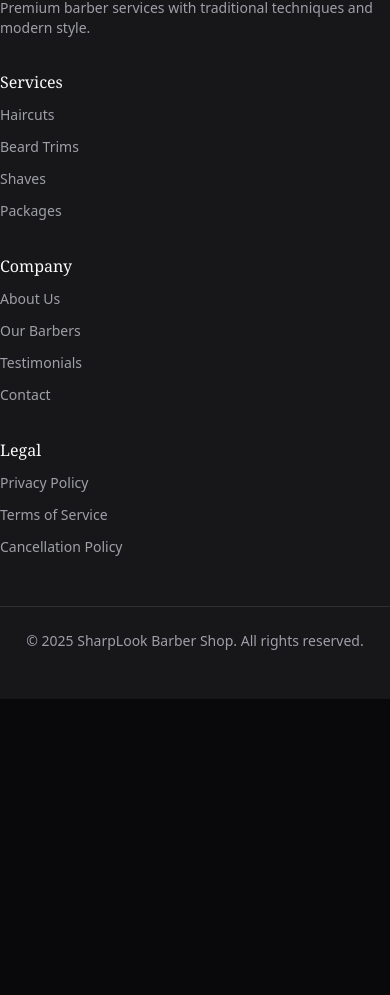
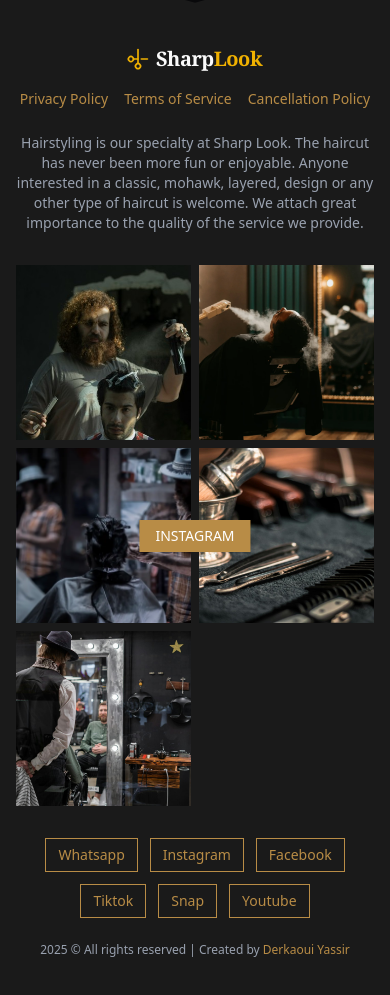
Before and after one commit to Derkaoui05/barber-shop, a Next.js app: page / in a window 390 px wide. Shown: the part 4938-5933 px from the top of the page. Before the commit the page ends 5637 px from the top, so only its background shows below. Built offline with nearby package versions, Linux system fonts and the light colour scheme.

Commit message:
finishing footer with his responsive design

```diff
--- a/src/components/shared/layouts/Footer.tsx
+++ b/src/components/shared/layouts/Footer.tsx
@@ -1,39 +1,124 @@
 import Link from "next/link";
 import { FOOTER_NAV } from "@/config/navigation";
 import { SITE_CONFIG } from "@/config/site";
+import Image from "next/image";
+import { Scissors } from "lucide-react";
+
+const SOCIAL_LINKS = [
+  { name: "Whatsapp", href: "https://whatsapp.com" },
+  { name: "Instagram", href: "https://instagram.com" },
+  { name: "Facebook", href: "https://facebook.com" },
+  { name: "Tiktok", href: "https://tiktok.com" },
+  { name: "Snap", href: "https://snapchat.com" },
+  { name: "Youtube", href: "https://youtube.com" },
+];
 
 export function Footer() {
   return (
-    <footer className="border-t bg-muted/50">
-      <div className="container py-12">
-        <div className="grid grid-cols-1 md:grid-cols-3 gap-8">
-          <div className="space-y-4">
-            <p className="text-sm text-muted-foreground">
-              Premium barber services with traditional techniques and modern style.
-            </p>
+    <footer className="bg-[#1a1a1a] py-16 relative" style={{
+      clipPath: "polygon(0 0, 50% 5%, 100% 0, 100% 100%, 0 100%)"
+    }}>
+      <div className="container mx-auto px-4 pt-8 md:pt-12">
+        {/* Logo */}
+        <div className="flex flex-col items-center text-center space-y-4 md:space-y-6 mb-8 md:mb-12">
+          <Link href="/" className="flex items-center gap-2 group">
+            <Scissors className="w-5 h-5 md:w-6 md:h-6 text-primary rotate-[-45deg] group-hover:rotate-[-30deg] transition-transform duration-300" />
+            <span className="text-xl md:text-2xl font-serif font-bold tracking-tight">
+              Sharp<span className="text-primary">Look</span>
+            </span>
+          </Link>
+
+          {/* Navigation */}
+          <nav className="flex flex-wrap justify-center gap-4 md:gap-8 text-[#B88C46] mb-6 md:mb-8">
+            {FOOTER_NAV.legal.map((item) => (
+              <Link
+                key={item.title}
+                href={item.href}
+                className="transition-colors hover:text-primary relative group text-sm md:text-base"
+              >
+                {item.title}
+                <span className="absolute -bottom-1 left-0 w-0 h-0.5 bg-primary transition-all duration-300 group-hover:w-full" />
+              </Link>
+            ))}
+          </nav>
+
+          {/* Description */}
+          <p className="text-gray-400 max-w-3xl text-center text-sm md:text-base">
+            Hairstyling is our specialty at Sharp Look. The haircut has never
+            been more fun or enjoyable. Anyone interested in a classic, mohawk,
+            layered, design or any other type of haircut is welcome. We attach
+            great importance to the quality of the service we provide.
+          </p>
+        </div>
+
+        {/* Instagram Gallery */}
+        <div className="grid grid-cols-2 md:grid-cols-5 gap-2 md:gap-4 mb-8 md:mb-12 relative">
+          <div className="relative aspect-square">
+            <Image
+              src="/gallery2.png"
+              alt="Gallery image 1"
+              fill
+              className="object-cover"
+            />
           </div>
+          <div className="relative aspect-square">
+            <Image
+              src="/gallery1.webp"
+              alt="Gallery image 2"
+              fill
+              className="object-cover"
+            />
+          </div>
+          <div className="relative aspect-square">
+            <Image
+              src="/gallery3.webp"
+              alt="Gallery image 3"
+              fill
+              className="object-cover"
+            />
+          </div>
+          <div className="relative aspect-square">
+            <Image
+              src="/gallery4.jpg"
+              alt="Gallery image 4"
+              fill
+              className="object-cover"
+            />
+          </div>
+          <div className="relative aspect-square">
+            <Image
+              src="/gallery5.jpg"
+              alt="Gallery image 5"
+              fill
+              className="object-cover"
+            />
+          </div>
+          <div className="absolute left-1/2 top-1/2 transform -translate-x-1/2 -translate-y-1/2 z-10">
+            <Link
+              href="https://instagram.com"
+              className="bg-[#B88C46] text-white px-4 py-1.5 md:px-6 md:py-2 inline-block text-sm md:text-base"
+            >
+              INSTAGRAM
+            </Link>
+          </div>
+        </div>
 
-          {Object.entries(FOOTER_NAV).map(([title, items]) => (
-            <div key={title} className="space-y-2">
-              <h3 className="font-serif font-medium capitalize">{title}</h3>
-              <ul className="space-y-2">
-                {items.map((item) => (
-                  <li key={item.href}>
-                    <Link
-                      href={item.href}
-                      className="text-sm text-muted-foreground hover:text-primary transition-colors"
-                    >
-                      {item.title}
-                    </Link>
-                  </li>
-                ))}
-              </ul>
-            </div>
+        {/* Social Links */}
+        <div className="flex flex-wrap justify-center gap-3 md:gap-6 mb-6 md:mb-8">
+          {SOCIAL_LINKS.map((social) => (
+            <Link
+              key={social.name}
+              href={social.href}
+              className="text-[#B88C46] hover:text-[#B88C46]/80 border border-[#B88C46] px-3 py-1.5 md:px-4 md:py-2 text-sm md:text-base"
+            >
+              {social.name}
+            </Link>
           ))}
         </div>
 
-        <div className="mt-12 pt-6 border-t text-center text-sm text-muted-foreground">
-          © {new Date().getFullYear()} {SITE_CONFIG.name}. All rights reserved.
+        {/* Copyright */}
+        <div className="text-center text-xs md:text-sm text-gray-400">
+          {new Date().getFullYear()} © All rights reserved | Created by <Link className="text-[#B88C46] hover:underline duration-500 transition-colors" href="https://derkaoui.netlify.app" target="blank">Derkaoui Yassir</Link>
         </div>
       </div>
     </footer>
```
